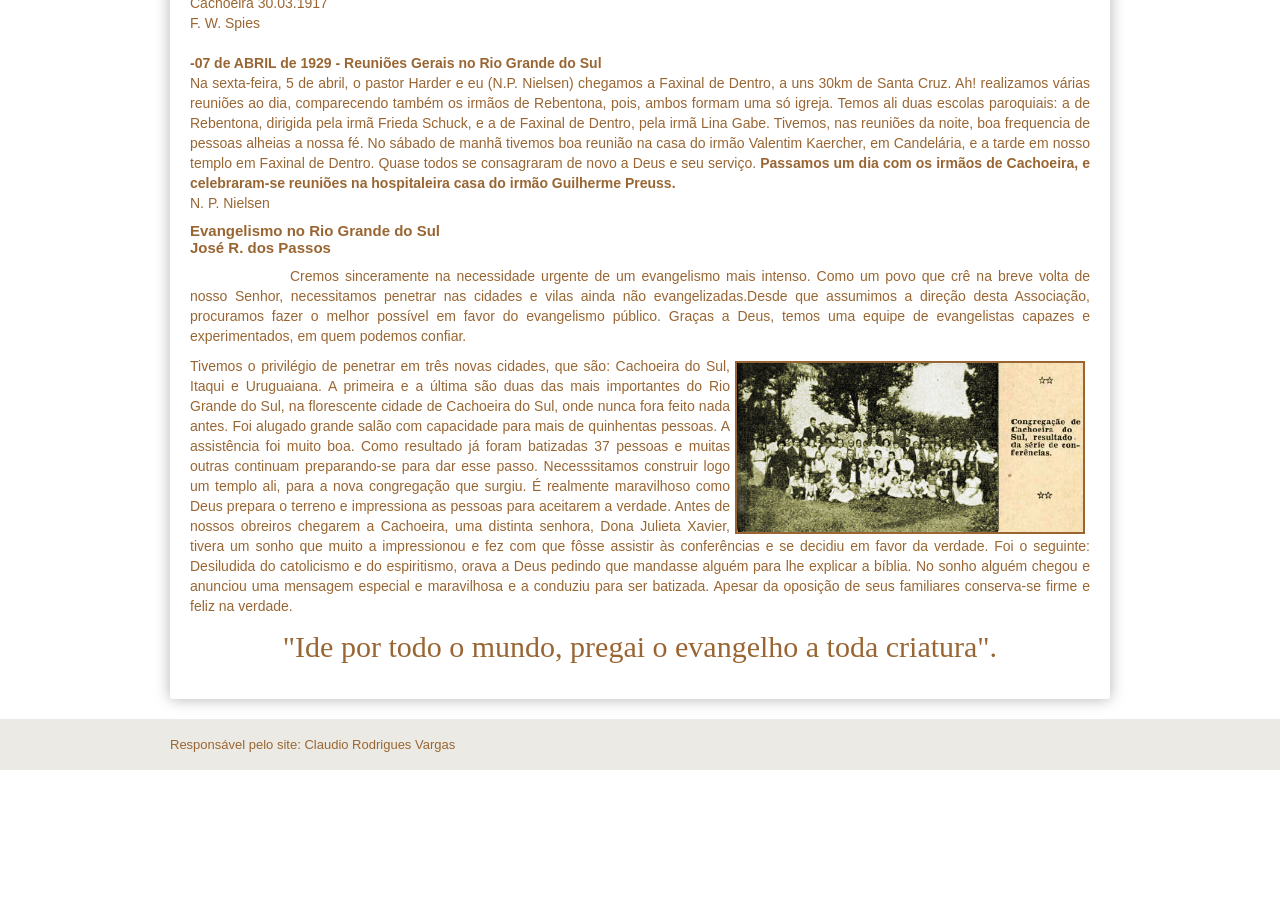
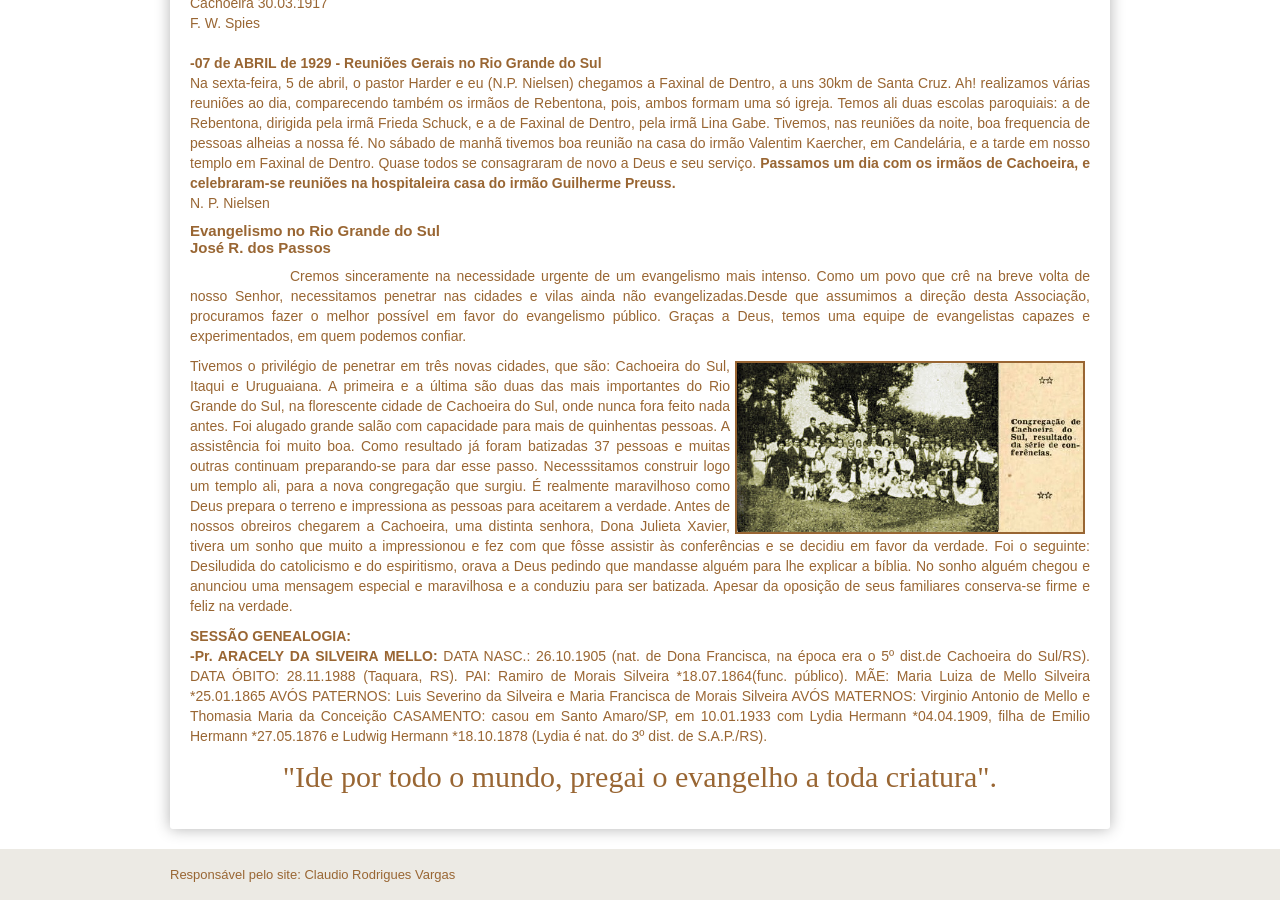
Before and after one commit to claudiovargas1955/claudiovargas1955.github.io, a Jekyll site: the page built from _pages/história-da-iasd-cachoeira.html, in a window 1280 px wide and 900 px high, scrolled down 1147 px. Built offline with Jekyll 4.4.1, drawn with Linux system fonts in a browser that asks for light colours; some web fonts are replaced; before the commit the page ends 1917 px from its top, so only the background shows below that.

Commit message:
Update história-da-iasd-cachoeira.html

```diff
--- a/_pages/história-da-iasd-cachoeira.html
+++ b/_pages/história-da-iasd-cachoeira.html
@@ -127,7 +127,6 @@ casa do irmão Valentim Kaercher, em Candelária, e a tarde em nosso templo em F
 <b>Passamos um dia com os irmãos de Cachoeira, e celebraram-se reuniões na hospitaleira casa do irmão Guilherme Preuss.</b><br>
        N. P. Nielsen
 
-
 <h5>Evangelismo no Rio Grande do Sul<br>
 
 José R. dos Passos</h5>
@@ -142,7 +141,17 @@ chegarem a Cachoeira, uma distinta senhora, Dona Julieta Xavier, tivera um sonho
 em favor da verdade. Foi o seguinte: Desiludida do catolicismo e do espiritismo, orava a Deus pedindo que mandasse alguém para lhe explicar a bíblia. No sonho alguém
 chegou e anunciou uma mensagem especial e maravilhosa e a conduziu para ser batizada. Apesar da oposição de seus familiares conserva-se firme e feliz na verdade.</p>
 
-<p>
+<p><b>SESSÃO GENEALOGIA:</b><br>
+<b>-Pr. ARACELY DA SILVEIRA MELLO: </b>
+DATA NASC.: 26.10.1905 (nat. de Dona Francisca, na época era o 5º dist.de Cachoeira do Sul/RS).
+DATA ÓBITO: 28.11.1988 (Taquara, RS).
+PAI: Ramiro de Morais Silveira *18.07.1864(func. público).
+MÃE: Maria Luiza de Mello Silveira *25.01.1865
+AVÓS PATERNOS: Luis Severino da Silveira e Maria Francisca de Morais Silveira
+AVÓS MATERNOS: Virginio Antonio de Mello e Thomasia Maria da Conceição
+CASAMENTO: casou em Santo Amaro/SP, em 10.01.1933 com Lydia Hermann *04.04.1909, filha de Emilio Hermann *27.05.1876 e Ludwig Hermann *18.10.1878 (Lydia é nat. do
+3º dist. de S.A.P./RS). <br>
+
 
 
 
```
